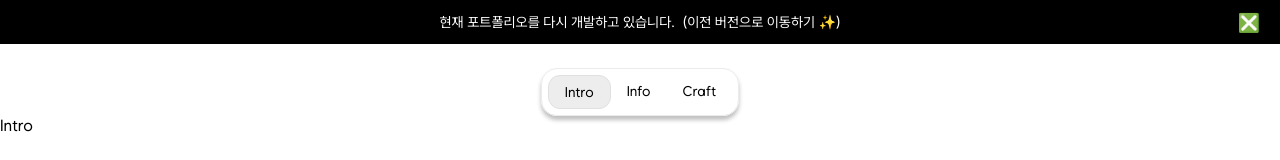
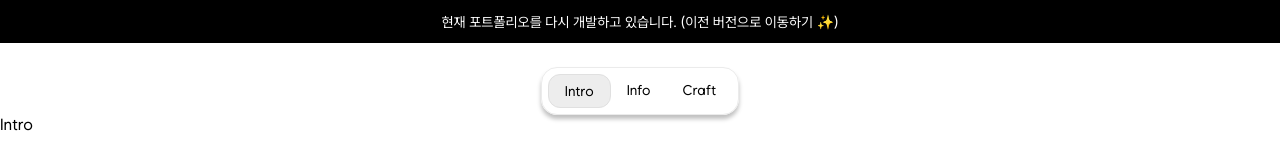
Before and after one commit to SID12g/sid12g.dev, a Next.js app: page / in a window 1280 px wide. Shown: the top 160 px of the page. Built offline with nearby package versions, Linux system fonts and the light colour scheme; a web font is replaced by a local one.

Commit message:
fix: Banner text inline

```diff
--- a/src/components/Banner.tsx
+++ b/src/components/Banner.tsx
@@ -2,50 +2,42 @@
 
 import styled from "styled-components";
 import Link from "next/link";
-import { useState } from "react";
 
 export default function Banner() {
-  const [show, setShow] = useState(false);
   return (
     <div>
-      {show ? (
-        ""
-      ) : (
+      {
         <Wrapper>
-          현재 포트폴리오를 다시 개발하고 있습니다.
-          <Link href="https://v2.sid12g.dev">
-            <LinkText> (이전 버전으로 이동하기 ✨)</LinkText>
-          </Link>
-          <CloseIcon
-            onClick={() => {
-              setShow(true);
-            }}
-          >
-            ❎
-          </CloseIcon>
+          <Text>현재 포트폴리오를 다시 개발하고 있습니다.</Text>{" "}
+          <HyperLink
+            text="(이전 버전으로 이동하기 ✨)"
+            href="https://v2.sid12g.dev"
+          />
         </Wrapper>
-      )}
+      }
     </div>
   );
 }
 
+function HyperLink({ text, href }: { text: string; href: string }) {
+  return (
+    <Link href={href}>
+      <Text>{text}</Text>
+    </Link>
+  );
+}
+
 const Wrapper = styled.div`
-  font-size: 14px;
-  color: #ffffff;
   background-color: #000000;
-  display: flex;
-  justify-content: center;
-  align-items: center;
+  padding: 12px;
+  text-align: center;
+  & > * {
+    display: inline-block;
+  }
 `;
 
-const LinkText = styled.p`
-  margin-left: 8px;
+const Text = styled.p`
+  margin: 0;
   color: #ffffff;
+  font-size: 14px;
 `;
-
-const CloseIcon = styled.span`
-  position: absolute;
-  right: 20px;
-  font-size: 18px;
-  cursor: pointer;
-`;
```
